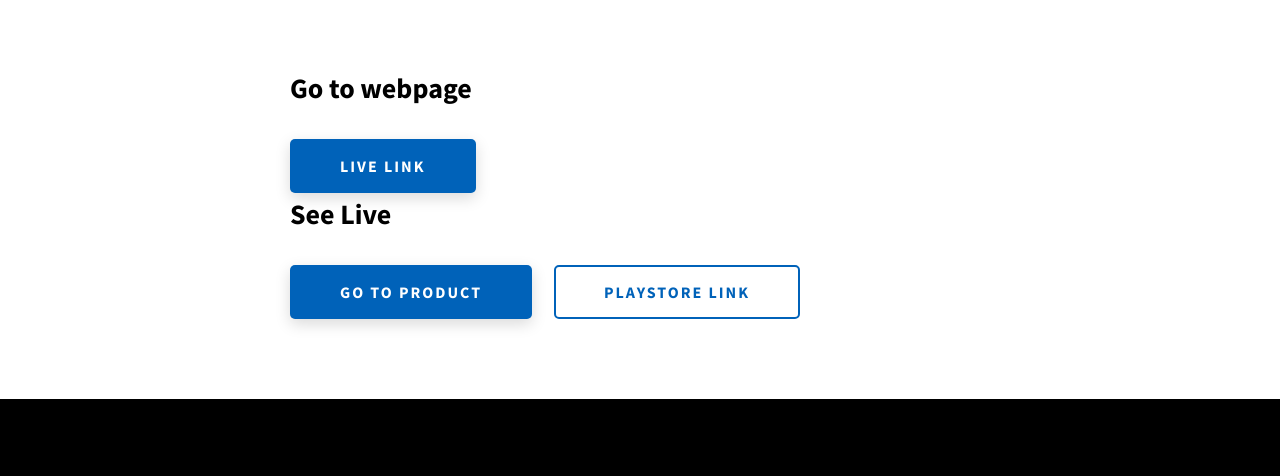
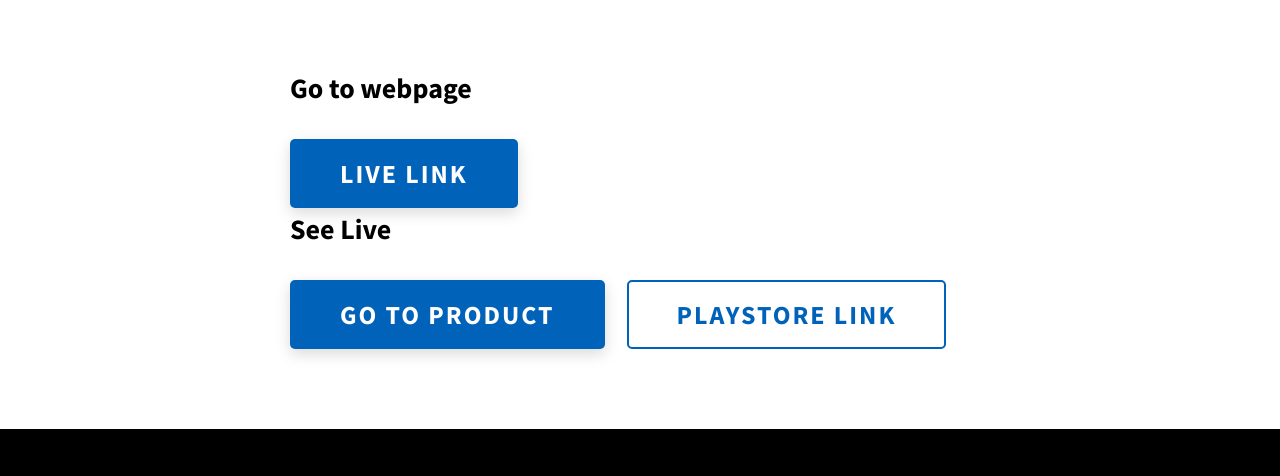
Before and after one commit to Arunprakash-apsh/portfolio.offi.io, a website: page project-1.html in a window 1280 px wide. Shown: the part 2426-2902 px from the top of the page. Drawn offline with Linux system fonts and the light colour scheme; files whose address does not match are found by name.

```diff
--- a/css/style.css
+++ b/css/style.css
@@ -206,7 +206,7 @@
 
 .btn--med {
   padding: 1.5rem 5rem;
-  font-size: 1.6rem;
+  font-size: 2.6rem;
 }
 
 .btn--theme {
```
Also changed, not shown: index.html (+1 -1 lines).
